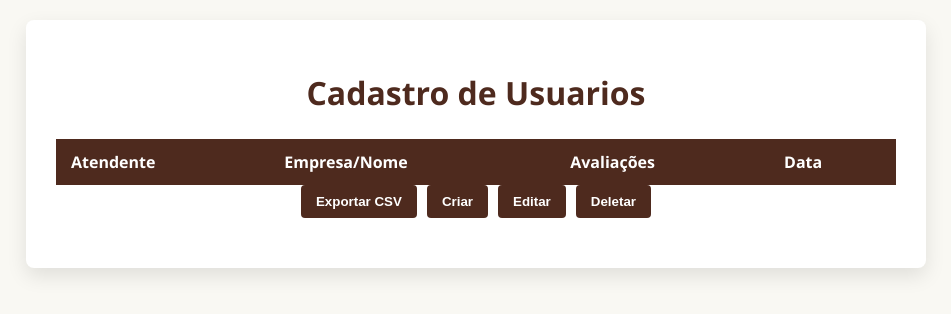
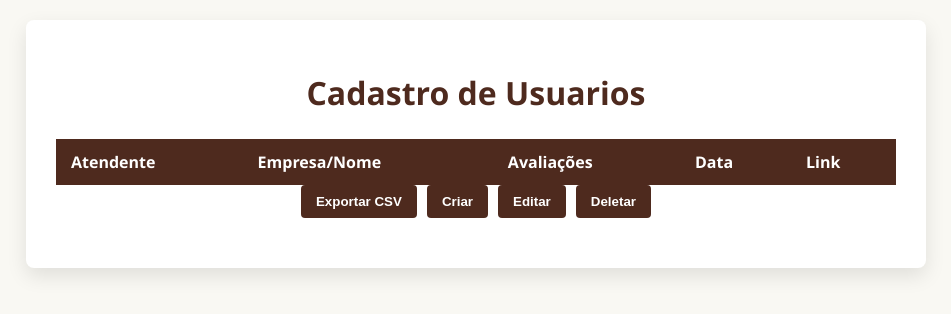
Before and after one commit to Viitorkm/Feedback---Motasa, a website: page public/cadastro/cadastro.html in a window 1280 px wide. Shown: the whole page, without its empty margins (164-1115 px from the left). Drawn offline with Linux system fonts and the light colour scheme; sample sign-in values are in the browser's storage.

Commit message:
FIX: Add button

```diff
--- a/public/cadastro/cadastro.html
+++ b/public/cadastro/cadastro.html
@@ -24,6 +24,7 @@
             <th>Empresa/Nome</th>
             <th>Avaliações</th>
             <th>Data</th>
+            <th>Link</th>
           </tr>
         </thead>
         <tbody>
```
